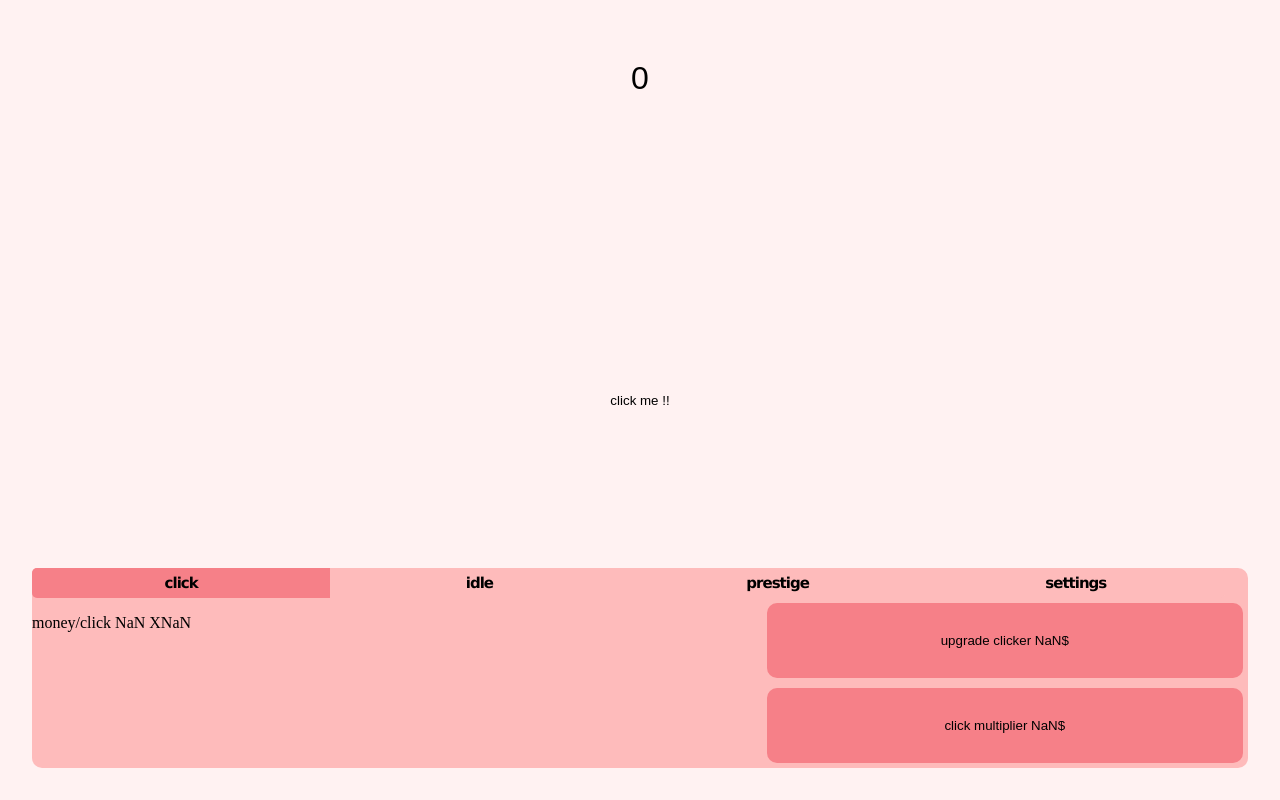
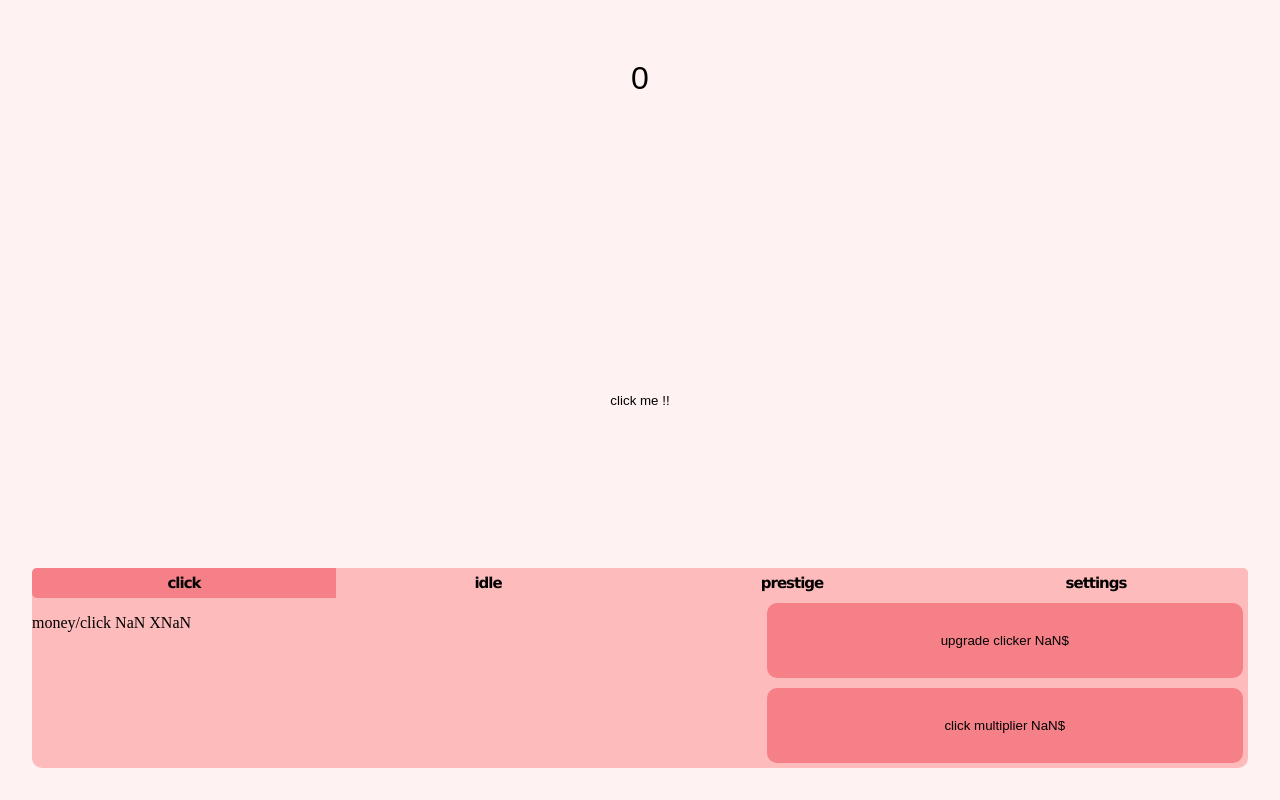
Before and after one commit to gamerlord295/gamerlord295.github.io, a plain HTML site: page index.html in a window 1280 px wide. Drawn offline with nearby package versions, Linux system fonts and the light colour scheme.

Commit message:
Update game.css

```diff
--- a/game.css
+++ b/game.css
@@ -167,7 +167,7 @@ text{
 }
 
 .radio-input {
-  --container_width: 93.2vw;
+  --container_width: 95vw;
   position: relative;
   display: flex;
   align-items: center;
```
